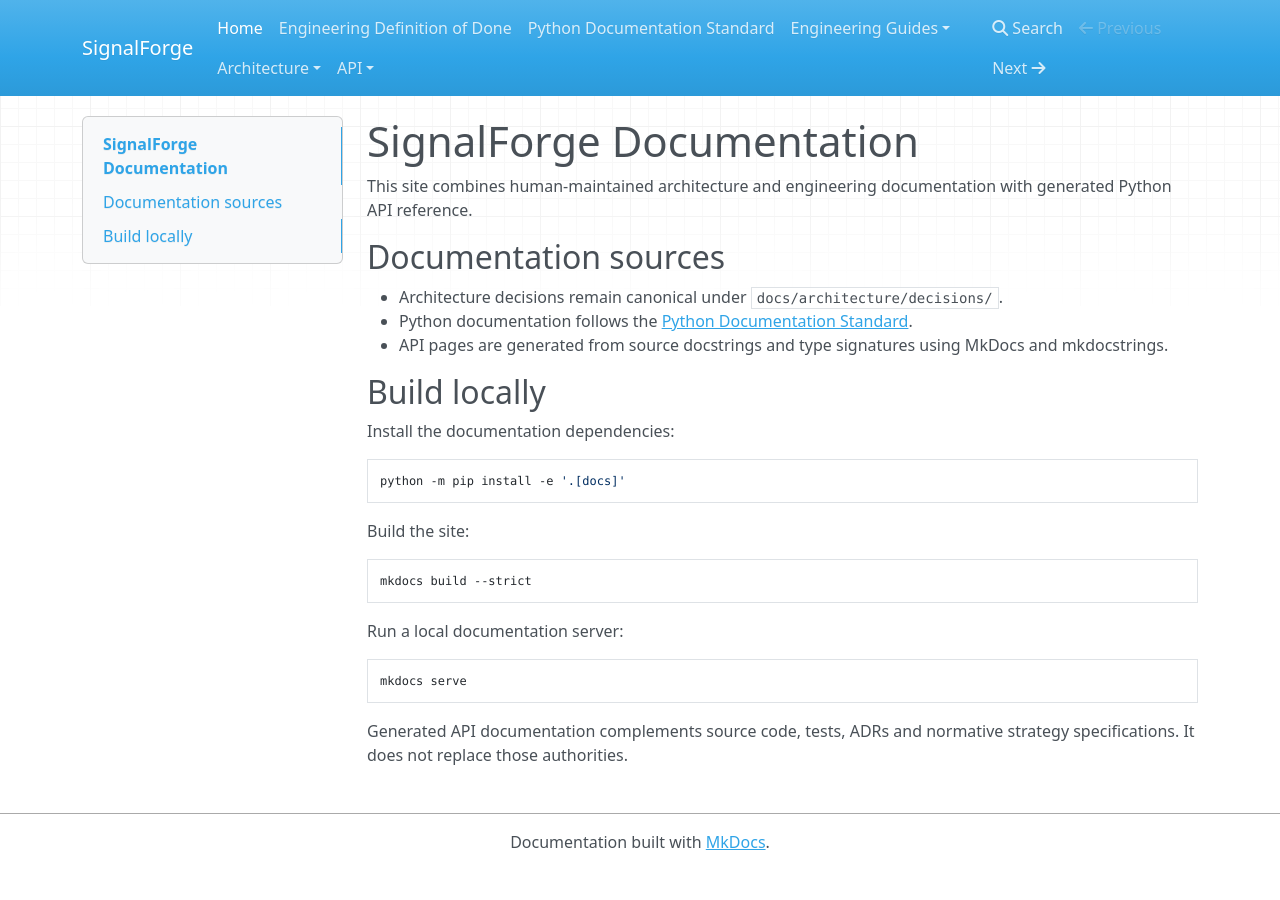
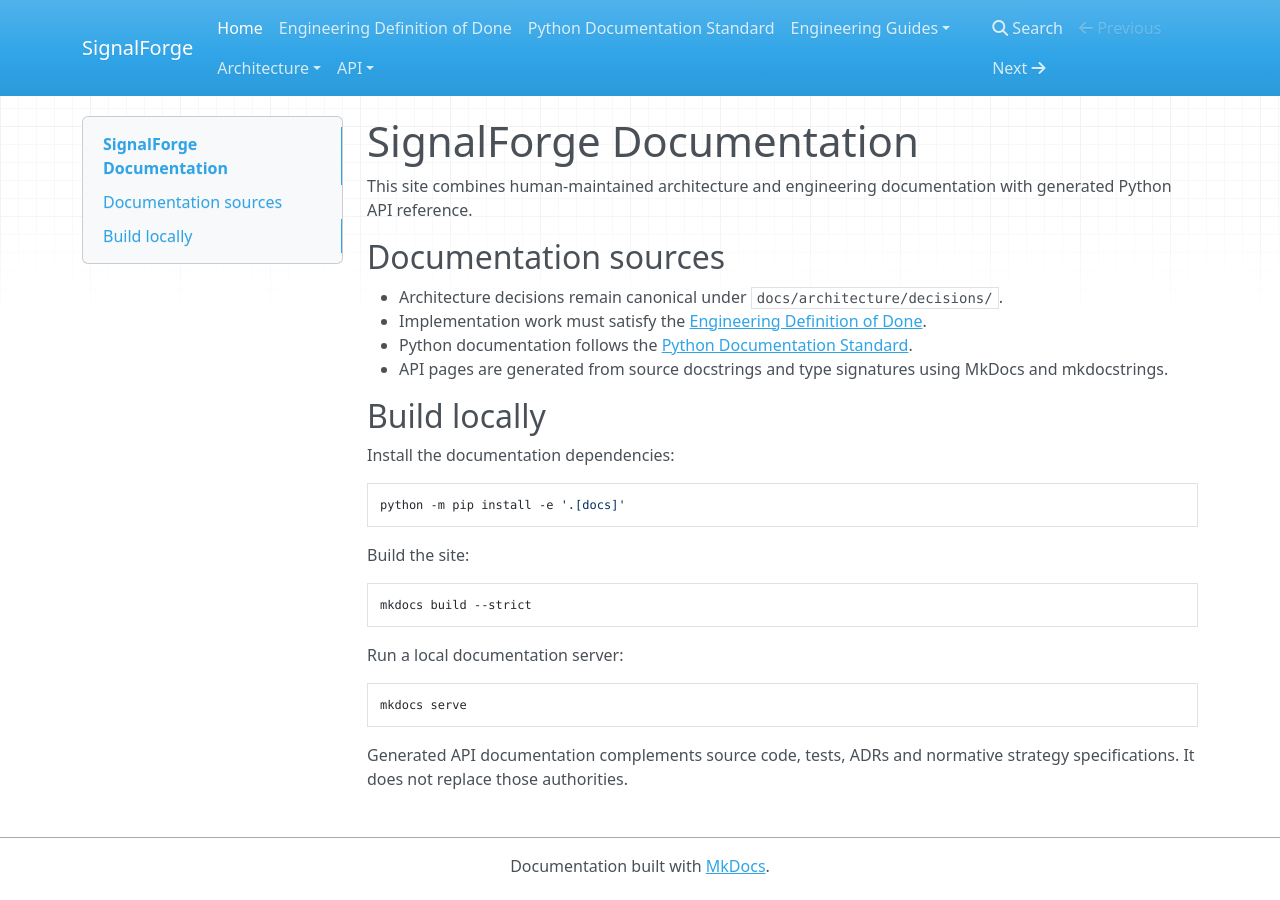
Before and after one commit to harishkamathuk/signalforge, an MkDocs documentation site: the page built from docs/index.md, in a window 1280 px wide. Built offline with MkDocs 1.6.1, drawn with Linux system fonts in a browser that asks for light colours; nearby versions of some CDN libraries.

Commit message:
docs: link engineering guardrails from docs home

```diff
--- a/docs/index.md
+++ b/docs/index.md
@@ -5,6 +5,7 @@
 ## Documentation sources
 
 - Architecture decisions remain canonical under `docs/architecture/decisions/`.
+- Implementation work must satisfy the [Engineering Definition of Done](engineering-definition-of-done.md).
 - Python documentation follows the [Python Documentation Standard](python-documentation-standard.md).
 - API pages are generated from source docstrings and type signatures using MkDocs and mkdocstrings.
 
```
